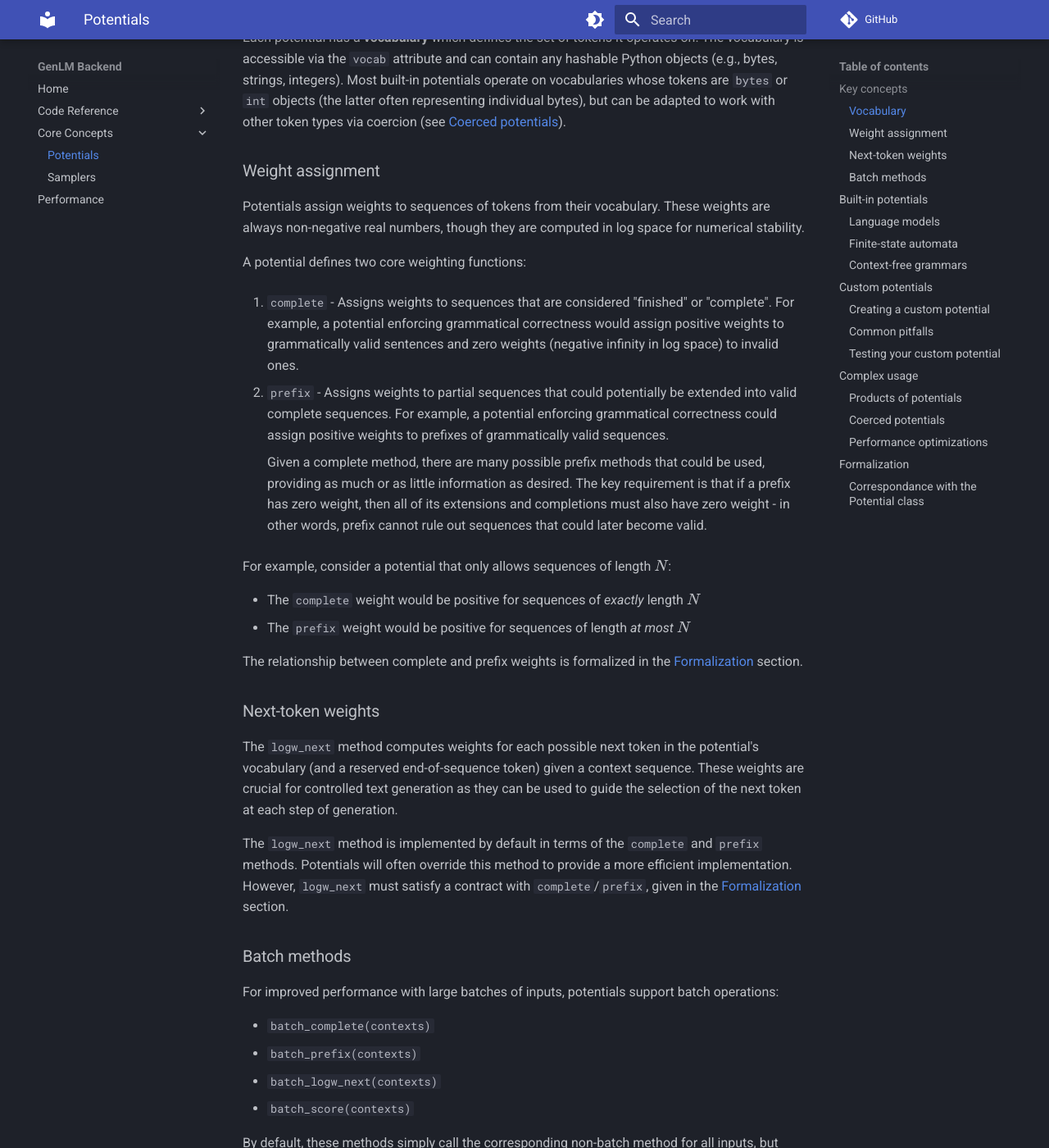
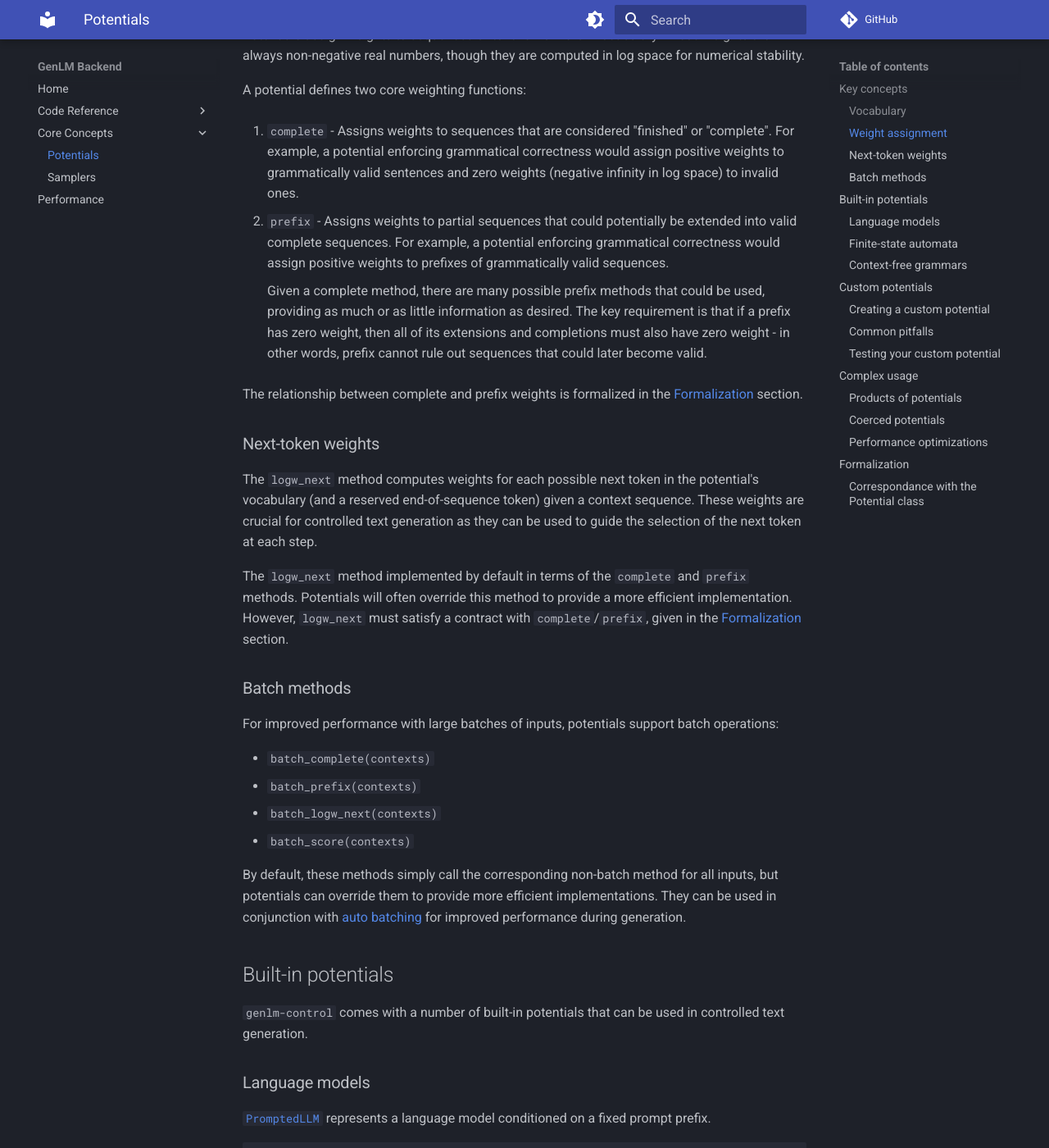
Before and after one commit to mercush/genlm-control, an MkDocs documentation site: the page built from docs/potentials.md, in a window 1280 px wide and 1400 px high, scrolled down 544 px. Shown: the whole window at 82% size. Built offline with MkDocs 1.6.1 and Material for MkDocs 9.7.7, drawn with Linux system fonts in a browser that asks for light colours; comment, search, counter and statistics services are not loaded; some of the changed text lies outside the part shown.

Commit message:
top-level imports and small changes

````diff
--- a/docs/potentials.md
+++ b/docs/potentials.md
@@ -1,13 +1,6 @@
 # Potentials
 
 [Potentials](../reference/genlm_control/potential/__init__/) are the core object in `genlm-control`. A potential encodes constraints or preferences by assigning non-negative weights to sequences of tokens.
-
-Potentials serve two main roles in controlled text generation:
-
-1. **Building blocks of [samplers](samplers.md)** - Potentials are key components of samplers, which are used to propose new tokens during generation.
-2. **Critics** - Potentials are used to guide generation by reweighting partial and complete sequences.
-
-This page describes the core concepts and methods of potentials.
 
 ## Key concepts
 
@@ -23,22 +16,17 @@ A potential defines two core weighting functions:
 
 1. `complete` - Assigns weights to sequences that are considered "finished" or "complete". For example, a potential enforcing grammatical correctness would assign positive weights to grammatically valid sentences and zero weights (negative infinity in log space) to invalid ones.
 
-2. `prefix` - Assigns weights to partial sequences that could potentially be extended into valid complete sequences. For example, a potential enforcing grammatical correctness could assign positive weights to prefixes of grammatically valid sequences.
+2. `prefix` - Assigns weights to partial sequences that could potentially be extended into valid complete sequences. For example, a potential enforcing grammatical correctness would assign positive weights to prefixes of grammatically valid sequences.
 
     Given a complete method, there are many possible prefix methods that could be used, providing as much or as little information as desired. The key requirement is that if a prefix has zero weight, then all of its extensions and completions must also have zero weight - in other words, prefix cannot rule out sequences that could later become valid.
-
-For example, consider a potential that only allows sequences of length $N$:
-
-* The `complete` weight would be positive for sequences of *exactly* length $N$
-* The `prefix` weight would be positive for sequences of length *at most* $N$
 
 The relationship between complete and prefix weights is formalized in the [Formalization](#formalization) section.
 
 ### Next-token weights
 
-The `logw_next` method computes weights for each possible next token in the potential's vocabulary (and a reserved end-of-sequence token) given a context sequence. These weights are crucial for controlled text generation as they can be used to guide the selection of the next token at each step of generation.
+The `logw_next` method computes weights for each possible next token in the potential's vocabulary (and a reserved end-of-sequence token) given a context sequence. These weights are crucial for controlled text generation as they can be used to guide the selection of the next token at each step.
 
-The `logw_next` method is implemented by default in terms of the `complete` and `prefix` methods. Potentials will often override this method to provide a more efficient implementation. However, `logw_next` must satisfy a contract with `complete`/`prefix`, given in the [Formalization](#formalization) section.
+The `logw_next` method implemented by default in terms of the `complete` and `prefix` methods. Potentials will often override this method to provide a more efficient implementation. However, `logw_next` must satisfy a contract with `complete`/`prefix`, given in the [Formalization](#formalization) section.
 
 ### Batch methods
 
@@ -67,7 +55,7 @@ llm = PromptedLLM.from_name("gpt2", temperature=0.5)
 llm.set_prompt_from_str("Montreal is")
 ```
 
-`PromptedLLM`s have a vocabulary of `bytes` tokens, obtained from the language model's tokenizer. See the documentation for more details.
+`PromptedLLM`s have a vocabulary of `bytes` tokens, obtained from the language model's tokenizer.
 
 ### Finite-state automata
 
@@ -178,11 +166,7 @@ When implementing custom potentials, be aware of these common issues:
 
 ### Testing your custom potential
 
-Potentials automatically inherit from the [`PotentialTests`](../reference/genlm_control/potential/testing) mixin, which provides a number of tests for validating the correctness of the potential's implementation:
-
-* `assert_logw_next_consistency(context)`: Verifies that token-level log weights are consistent with prefix and complete scores for a given context.
-* `assert_autoreg_fact(context)`: Validates that complete scores factor correctly as a sum of log token weights (with an additional correction term corresponding to the prefix weight of the empty sequence) for a given context.
-* `assert_batch_consistency(contexts)`: Ensures batch operations (`batch_score`, `batch_complete`, `batch_prefix`, `batch_logw_next`) produce identical results to their non-batch counterparts for a given batch of contexts.
+Potentials automatically inherit from the [`PotentialTests`](../reference/genlm_control/potential/testing) mixin, which provides a number of tests for validating the correctness of the potential's implementation.
 
 ```python
 # These will raise an exception if the potential implementation does not satisfy the properties
````
Also changed, not shown: other parts of docs/potentials.md (+4 -5 lines), genlm_control/__init__.py (+13 -0 lines), 1 other file.
